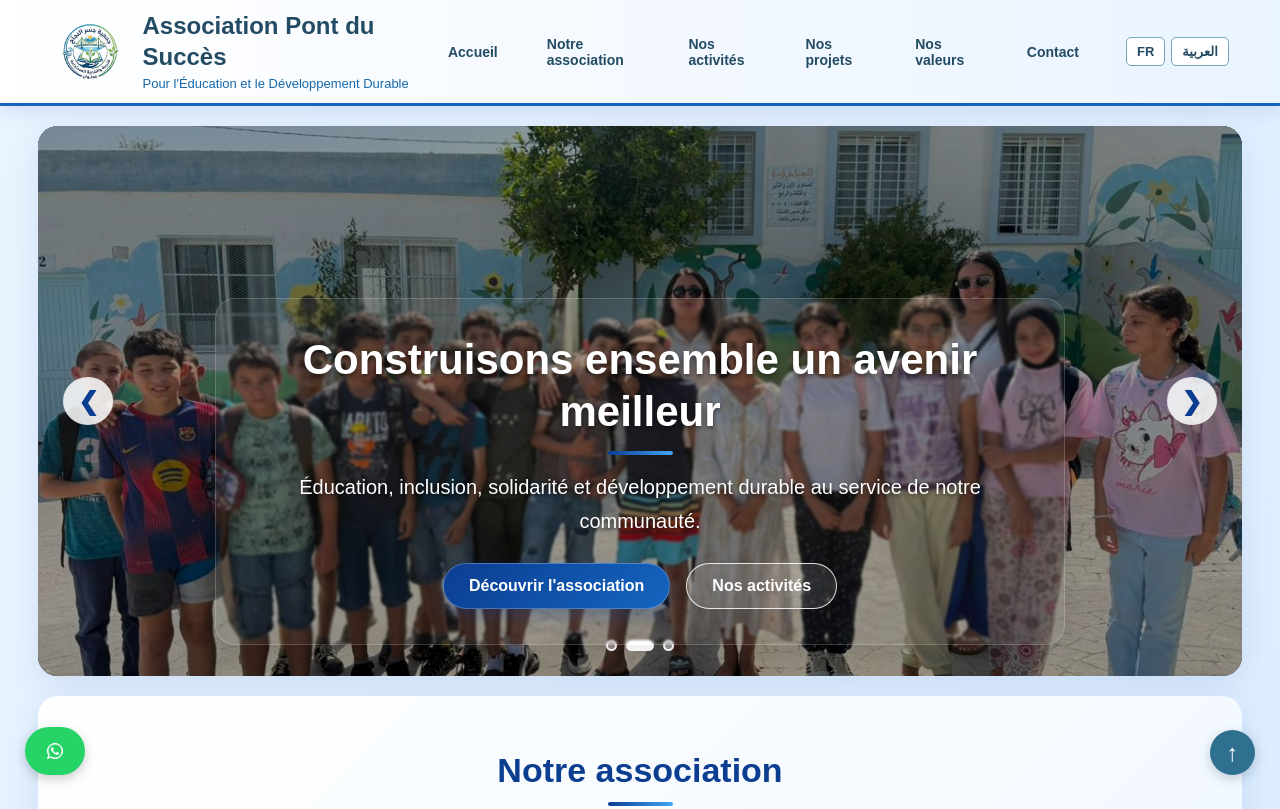
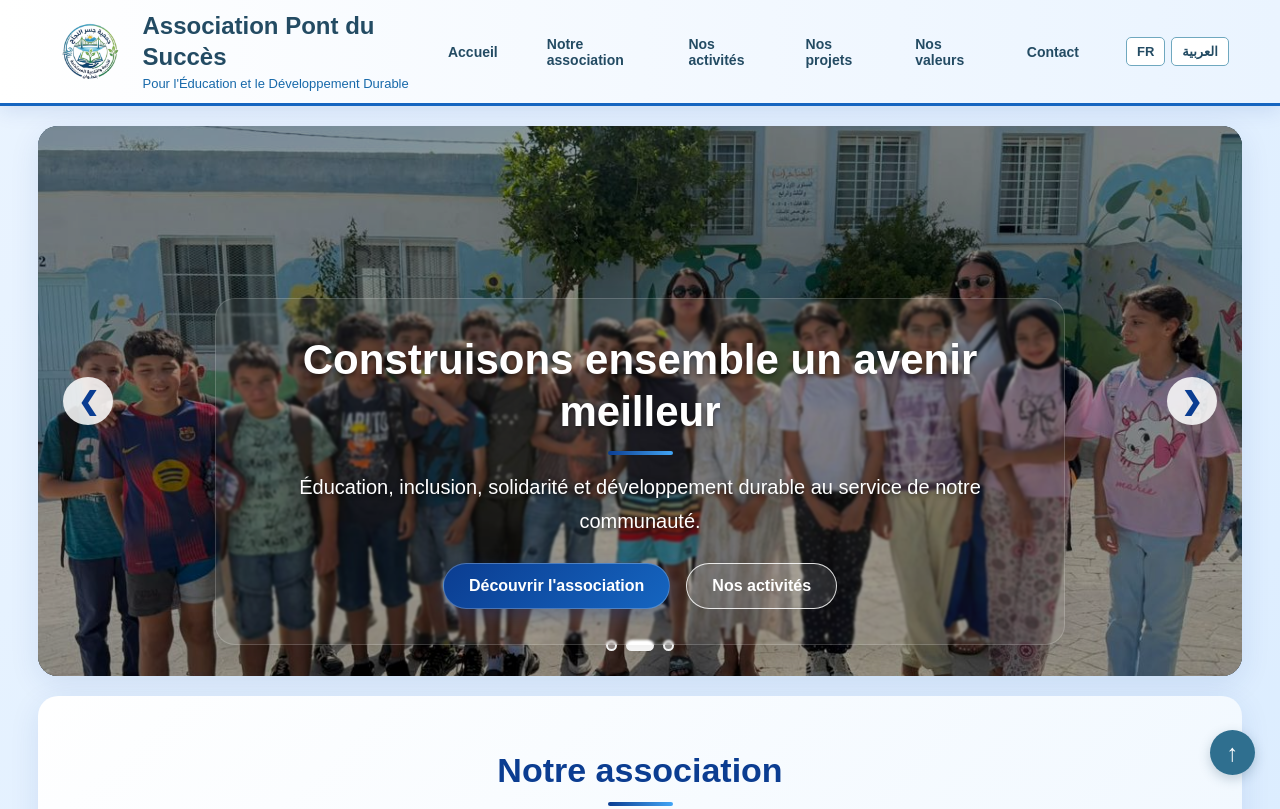
Before and after one commit to pontdusucces/pontdusucces.github.io, a plain HTML site: page index.html in a window 1280 px wide. Shown: the top 809 px of the page. Drawn offline with Linux system fonts and the light colour scheme.

Commit message:
Add files via upload

```diff
--- a/index.html
+++ b/index.html
@@ -826,17 +826,8 @@
         </section>
     </main>
     <a href="#accueil" class="back-to-top">↑</a>
-    <a href="https://wa.me/212643782024"
-    class="whatsapp-button"
-    target="_blank"
-    aria-label="WhatsApp">
-    <img src="images/whatsapp 2.png" alt="WhatsApp">
- </a>
- <a href="tel:+212643782024"
-   class="phone-button"
-   aria-label="Téléphone">
-    📞
-</a>
+
+
 <footer>
     <div class="footer-content">
         <h3
```
